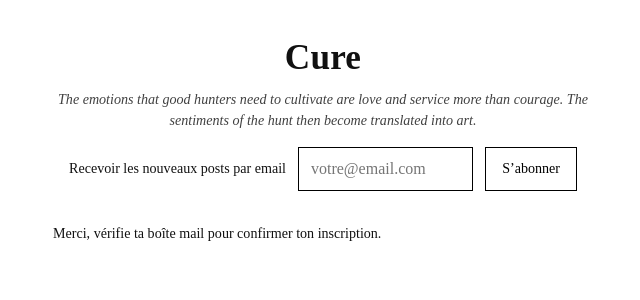
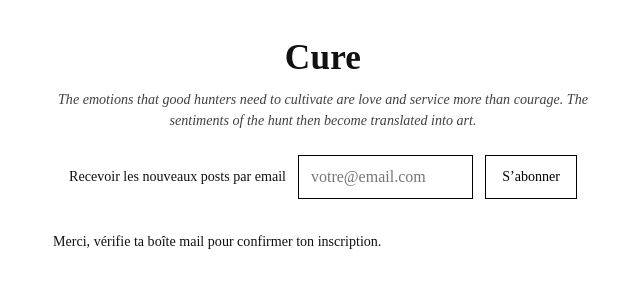
Before and after one commit to equipedenuit/cure, a Jekyll site: the page built from confirmation/index.html, in a window 1280 px wide. Shown: the top 300 px of the page, without its empty margins (317-957 px from the left). Built offline with Jekyll 4.4.1, drawn with Linux system fonts in a browser that asks for light colours.

Commit message:
Update default.html

```diff
--- a/_layouts/default.html
+++ b/_layouts/default.html
@@ -88,8 +88,8 @@
 
 /* ===== Abonnement (scopé) ===== */
 #subscribe{
-  max-width: 540px;                 /* même largeur que ta colonne */
-  margin: 1rem auto 2rem;
+  max-width: 720px;                 /* même largeur que ta colonne */
+  margin: 1.5rem auto 2rem;
   padding: 0 1rem;                  /* même padding latéral que le reste */
 }
 
```
